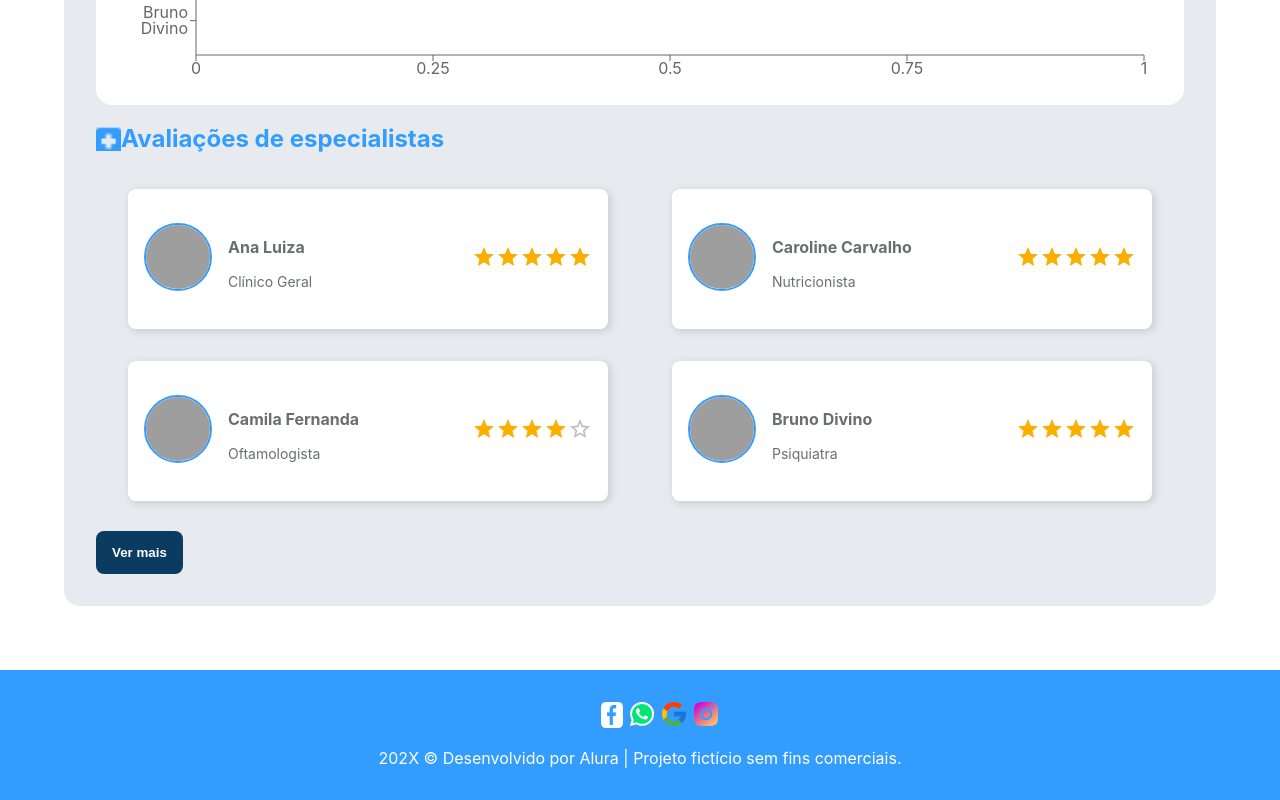
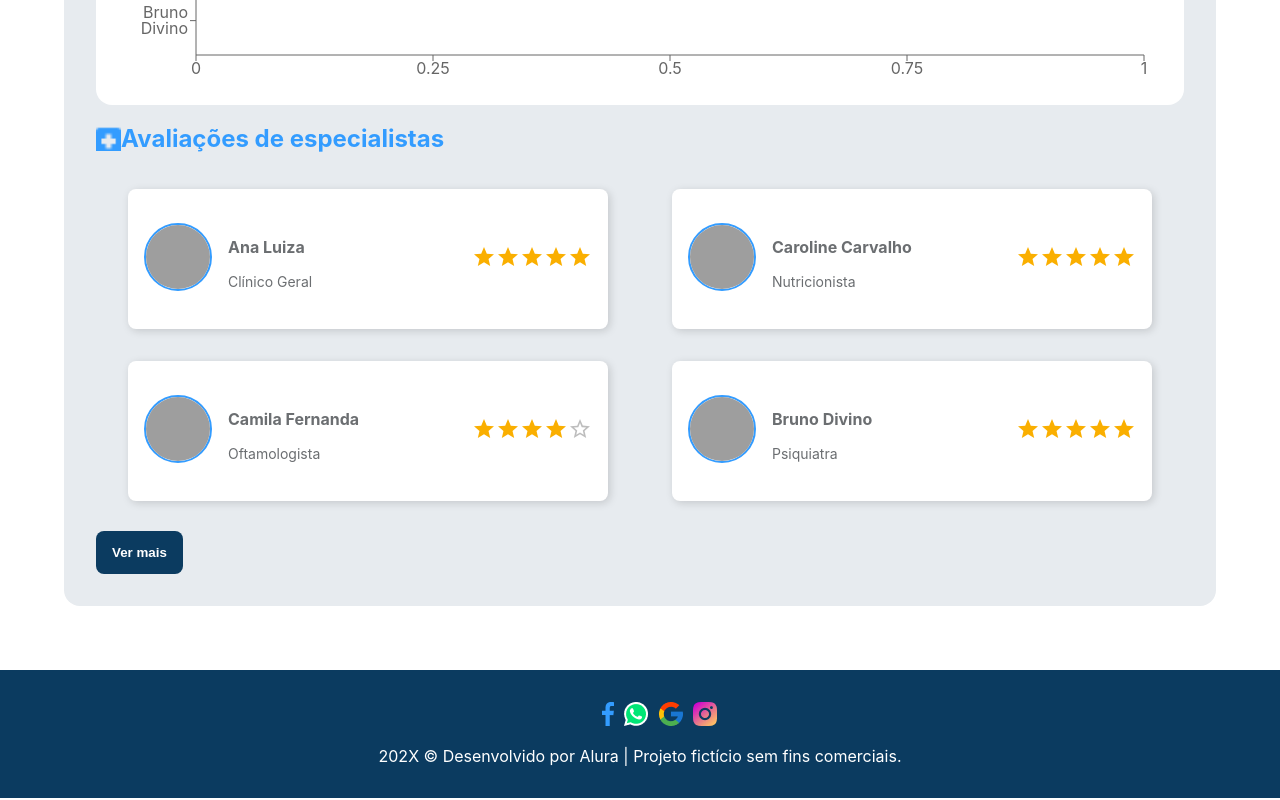
Before and after one commit to braiancalpar/voll-react-ts, a React (Create React App) app: page / in a window 1280 px wide. Shown: the part 942-1742 px from the top of the page. Built offline with nearby package versions, Linux system fonts and the light colour scheme; data requests are answered from the project's data file; grey boxes are pictures that could not be loaded; the HTML template or start-up script is replaced by a standard one.

Commit message:
fix: corrige a cor de fundo do rodapé e remove a estilização da imagem

```diff
--- a/src/components/Rodape/index.tsx
+++ b/src/components/Rodape/index.tsx
@@ -8,7 +8,7 @@ const RodapeEstilizado = styled.footer`
   height: 100%;
   color: white;
   padding: 1em;
-  background-color: var(--azul-claro);
+  background-color: var(--azul-escuro);
   text-align: center;
 `;
 
@@ -23,15 +23,15 @@ const ItemEstilizado = styled.li`
   list-style-type: none;
 `;
 
-const ImagemEstilizada = styled.img`
-  height: 20px;
-  width: 10px;
-  background-color: white;
-  border-style: inherit;
-  border-color: white;
-  border-radius: 20%;
-  padding: 3px 6px 3px 6px;
-`;
+// const ImagemEstilizada = styled.img`
+//   height: 20px;
+//   width: 10px;
+//   background-color: white;
+//   border-style: inherit;
+//   border-color: white;
+//   border-radius: 20%;
+//   padding: 3px 6px 3px 6px;
+// `;
 
 function Rodape() {
   return (
@@ -39,7 +39,7 @@ function Rodape() {
       <ListaEstilizada>
         <ItemEstilizado>
           <a href="#">
-            <ImagemEstilizada src={facebook} alt="logo do facebook" />
+            <img src={facebook} alt="logo do facebook" />
           </a>
         </ItemEstilizado>
         <ItemEstilizado>
```
